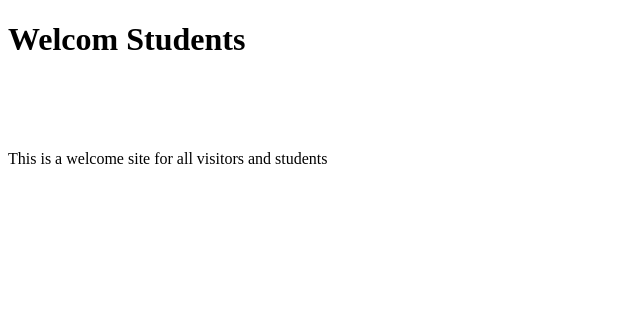
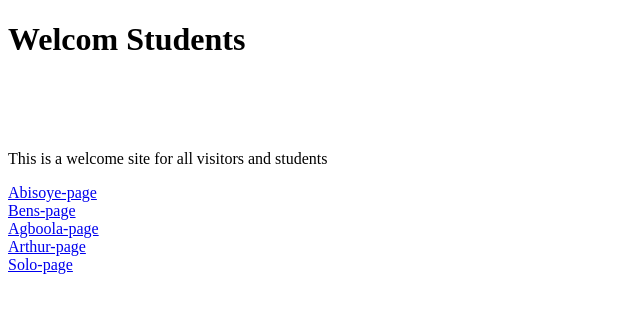
Before and after one commit to slimprepdevops/static-site-c4, a plain HTML site: page index.html in a window 1280 px wide. Shown: the whole page, without its empty margins (0-640 px from the left). Drawn offline with Linux system fonts and the light colour scheme.

Commit message:
version one

```diff
--- a/index.html
+++ b/index.html
@@ -11,5 +11,15 @@
     <br>
     <br>
     <p>This is a welcome site for all visitors and students</p>
+    <a href="./Abisoye-page.html">Abisoye-page</a>
+    <br>
+    <a href="./bens-page.html">Bens-page</a>
+    <br>
+    <a href="./agboola-page.html">Agboola-page</a>
+    <br>
+    <a href="./arthurs-page.html">Arthur-page</a>
+    <br>
+    <a href="./solo-page.html">Solo-page</a>
+    <br>
 </body>
 </html>
```
